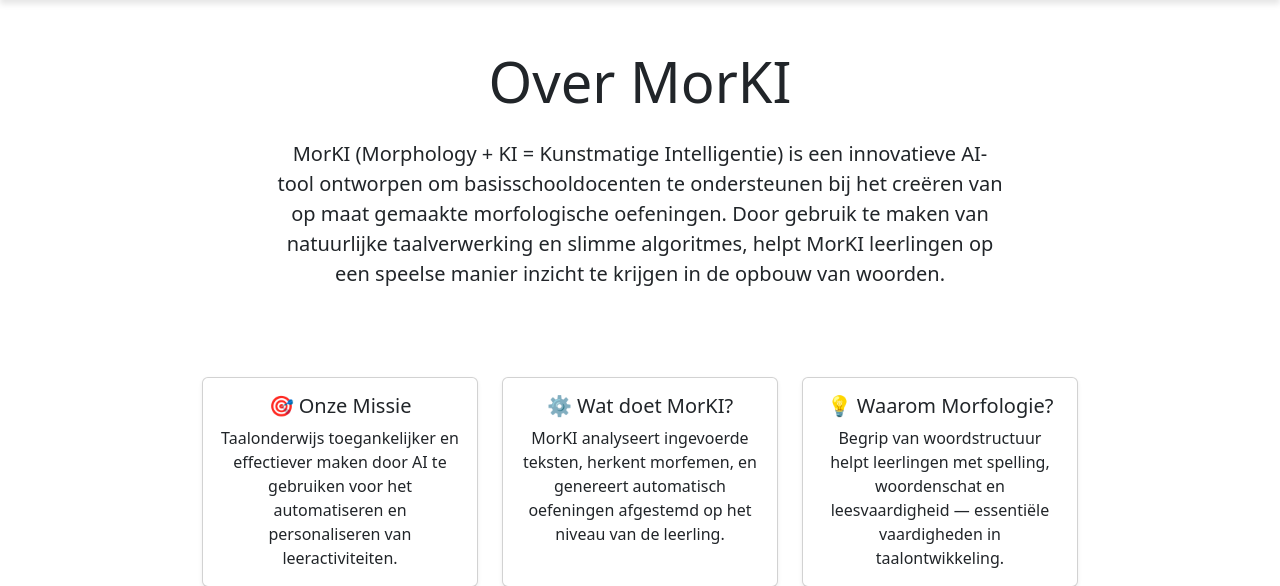
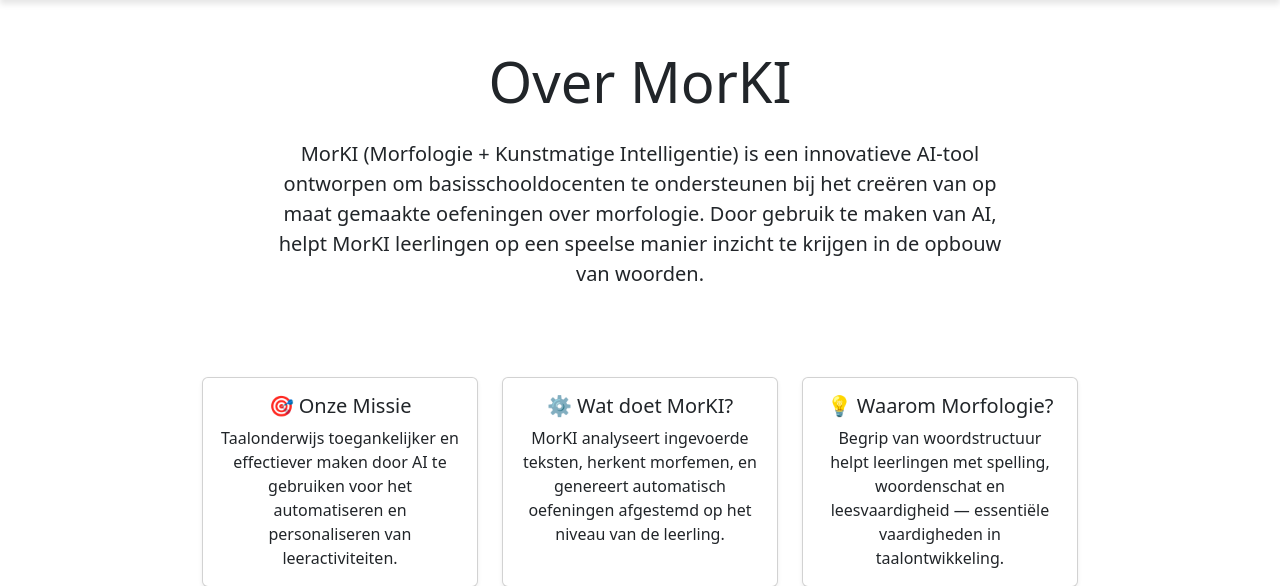
Before and after one commit to teauteau/morphology, a Django app: page /about/ in a window 1280 px wide. Shown: the part 119-705 px from the top of the page. Run offline with Django 5.2, Linux system fonts and the light colour scheme.

Commit message:
lil improvements

```diff
--- a/MorphoAi/webapp/templates/webapp/about.html
+++ b/MorphoAi/webapp/templates/webapp/about.html
@@ -7,8 +7,8 @@
     <div class="row justify-content-center">
         <div class="col-lg-10">
             <p class="lead text-center">
-                MorKI (Morphology + KI = Kunstmatige Intelligentie) is een innovatieve AI-tool ontworpen om basisschooldocenten te ondersteunen bij het creëren van op maat gemaakte morfologische oefeningen.
-                Door gebruik te maken van natuurlijke taalverwerking en slimme algoritmes, helpt MorKI leerlingen op een speelse manier inzicht te krijgen in de opbouw van woorden.
+                MorKI (Morfologie + Kunstmatige Intelligentie) is een innovatieve AI-tool ontworpen om basisschooldocenten te ondersteunen bij het creëren van op maat gemaakte oefeningen over morfologie.
+                Door gebruik te maken van AI, helpt MorKI leerlingen op een speelse manier inzicht te krijgen in de opbouw van woorden.
             </p>
         </div>
     </div>
--- a/MorphoAi/webapp/templates/webapp/contact.html
+++ b/MorphoAi/webapp/templates/webapp/contact.html
@@ -22,7 +22,7 @@
             <div class="card shadow-sm h-100">
                 <div class="card-body text-center">
                     <h5 class="card-title">Lohith Ashwa</h5>
-                    <p class="card-text">AI Developer</p>
+                    <p class="card-text">Back-end & AI Developer</p>
                     <p class="text-muted mb-1"><i class="bi bi-envelope"></i>lohith.ashwa@ru.nl</p>
                 </div>
             </div>
@@ -44,7 +44,7 @@
             <div class="card shadow-sm h-100">
                 <div class="card-body text-center">
                     <h5 class="card-title">Thomas Helsen</h5>
-                    <p class="card-text">Back-end Developer</p>
+                    <p class="card-text">Back-end & AI Developer</p>
                     <p class="text-muted mb-1"><i class="bi bi-envelope"></i>thomas.helsen@ru.nl</p>
                 </div>
             </div>
```
Also changed, not shown: MorphoAi/db.sqlite3.
